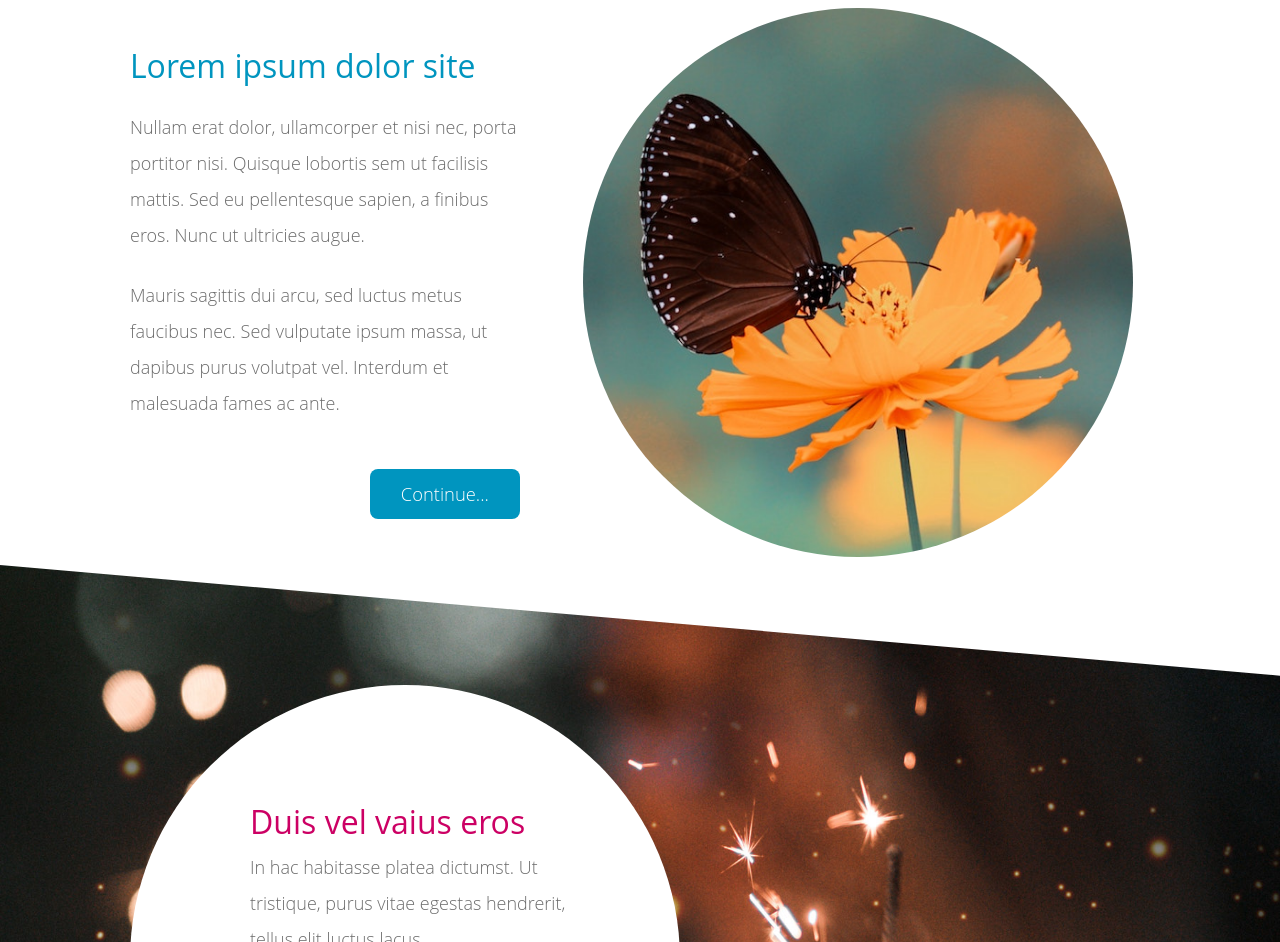
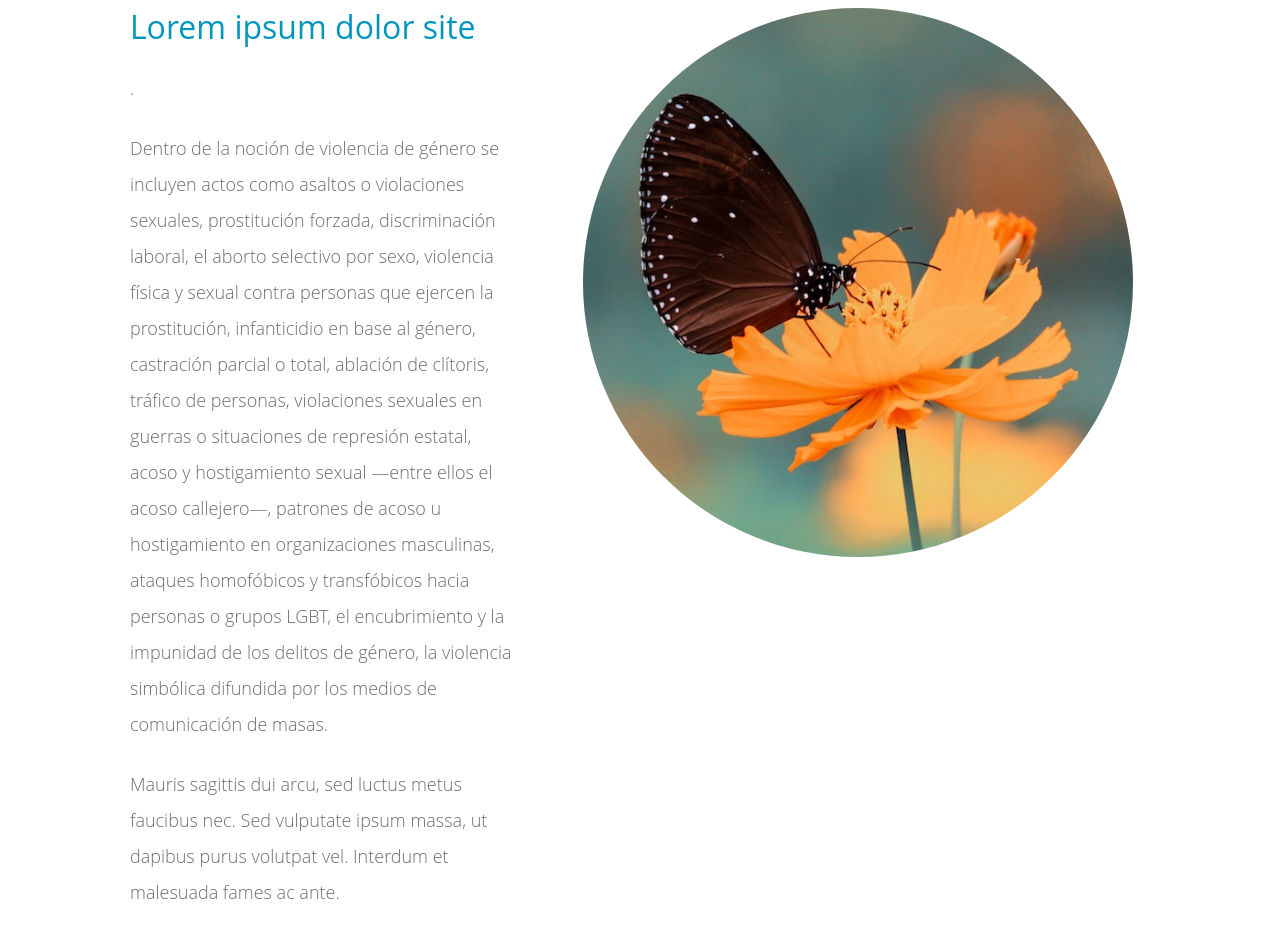
Before and after one commit to enyren/ultimo, a plain HTML site: page index.html in a window 1280 px wide. Shown: the part 750-1692 px from the top of the page. Drawn offline with Linux system fonts and the light colour scheme.

Commit message:
Update index.html

```diff
--- a/index.html
+++ b/index.html
@@ -41,8 +41,8 @@
                 <div class="row">
                     <div class="col-xl-5 col-lg-6 tm-flex-center-v tm-text-container tm-section-left">
                         <h2 class="tm-color-secondary mb-4">Lorem ipsum dolor site</h2>
-                        <p class="mb-4">Nullam erat dolor, ullamcorper et nisi nec, porta portitor nisi. Quisque lobortis sem ut facilisis
-                            mattis. Sed eu pellentesque sapien, a finibus eros. Nunc ut ultricies augue.</p>
+                        <p class="mb-4">.</p>
+                        <p class="mb-4">Dentro de la noción de violencia de género se incluyen actos como asaltos o violaciones sexuales, prostitución forzada, discriminación laboral, el aborto selectivo por sexo, violencia física y sexual contra personas que ejercen la prostitución, infanticidio en base al género, castración parcial o total, ablación de clítoris, tráfico de personas, violaciones sexuales en guerras o situaciones de represión estatal, acoso y hostigamiento sexual —entre ellos el acoso callejero—, patrones de acoso u hostigamiento en organizaciones masculinas, ataques homofóbicos y transfóbicos hacia personas o grupos LGBT, el encubrimiento y la impunidad de los delitos de género, la violencia simbólica difundida por los medios de comunicación de masas.</p>
                         <p class="mb-5">Mauris sagittis dui arcu, sed luctus metus faucibus nec. Sed vulputate ipsum massa, ut dapibus purus
                             volutpat vel. Interdum et malesuada fames ac ante.</p>
                         <p class="text-right mb-0">
```
